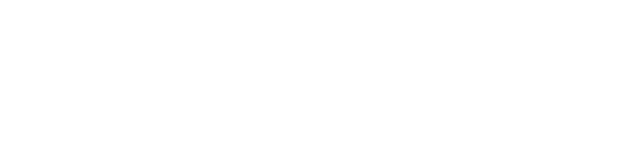
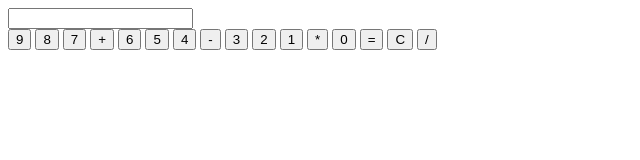
Before and after one commit to OliveiraRai/calculator, a plain HTML site: page index.html in a window 1280 px wide. Shown: the whole page, without its empty margins (0-640 px from the left). Drawn offline with Linux system fonts and the light colour scheme.

Commit message:
added html

```diff
--- a/index.html
+++ b/index.html
@@ -8,6 +8,26 @@
     <link rel="stylesheet" href="styles.css">
 </head>
 <body>
-
+    <div id="calculatorContainer">
+        <input type="text" readonly>
+        <div id="keyContainer">
+            <button>9</button>
+            <button>8</button>
+            <button>7</button>
+            <button>+</button>
+            <button>6</button>
+            <button>5</button>
+            <button>4</button>
+            <button>-</button>
+            <button>3</button>
+            <button>2</button>
+            <button>1</button>
+            <button>*</button>
+            <button>0</button>
+            <button>=</button>
+            <button>C</button>
+            <button>/</button>
+        </div>
+    </div>
 </body>
 </html>
```
